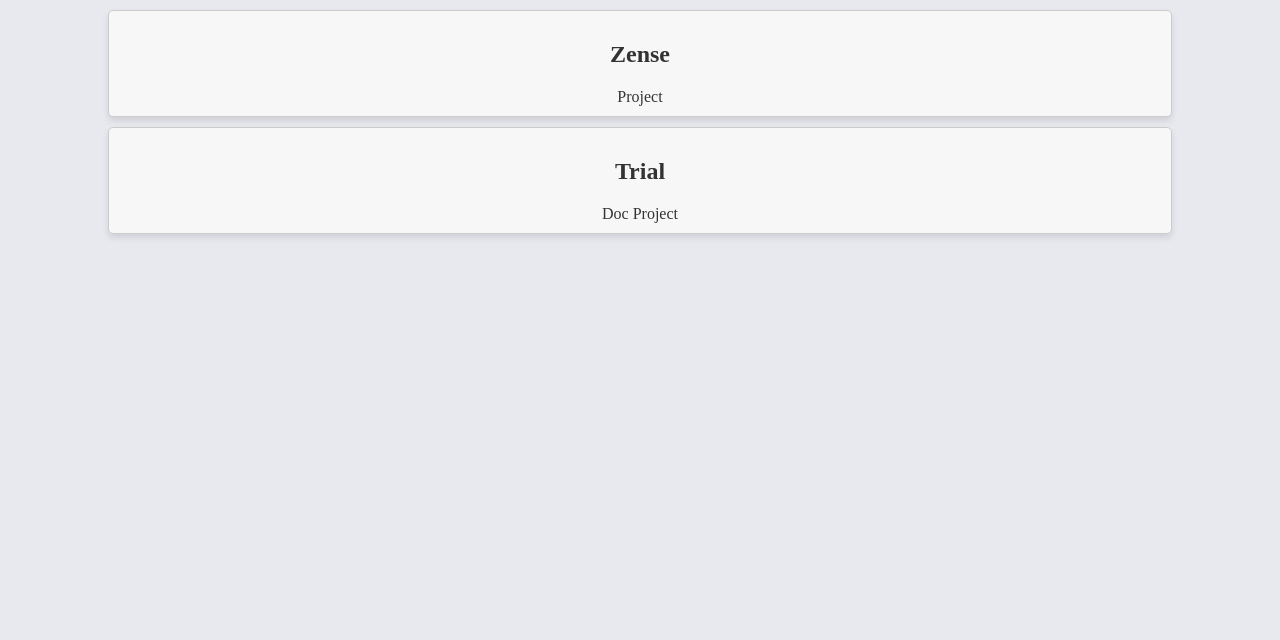
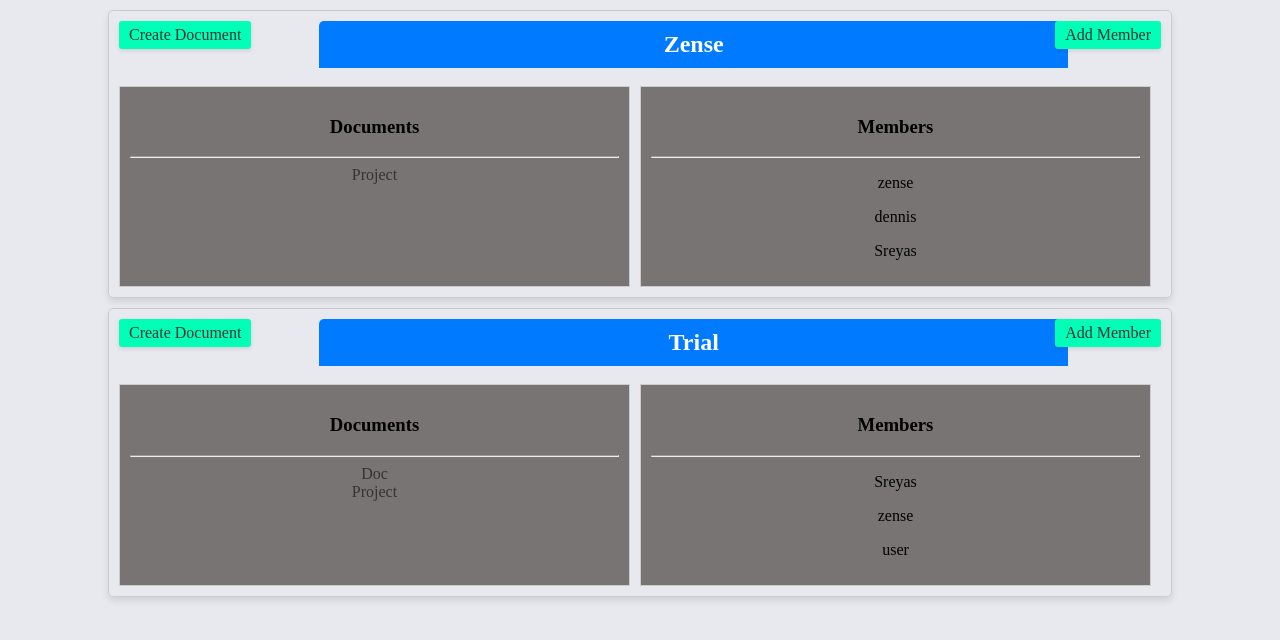
Before and after one commit to Sreyas-J/ZenseProject, a Django app: page /home/ in a window 1280 px wide. Shown: the top 640 px of the page. Run offline with Django 4.2, Linux system fonts and the light colour scheme; a user stored in the database is signed in; data comes from the database, SQL or seed files in the repository; both versions use the stored data as it was after the commit.

Commit message:
styling and usability added have to include delete option in home page

```diff
--- a/ZenseProject/videoCall/templates/home.html
+++ b/ZenseProject/videoCall/templates/home.html
@@ -5,6 +5,15 @@
 {% block style %}
 
 <style>
+    .document {
+        flex: 1;
+        padding: 10px;
+        border: 1px solid #ccc;
+        background-color: rgba(118, 114, 114, 0.983);
+        /* Use rgba format with transparency */
+        margin-right: 10px;
+    }
+
     .card {
         border: 1px solid #ccc;
         border-radius: 5px;
@@ -13,28 +22,136 @@
         margin-left: 100px;
         margin-right: 100px;
         text-align: center;
-        background-color: #f7f7f7;
         box-shadow: 0 4px 6px rgba(0, 0, 0, 0.1);
         transition: transform 0.2s;
+        position: relative;
+    }
+
+    .add-member-link {
+        position: absolute;
+        background-color: rgb(0, 255, 183);
+        top: 10px;
+        right: 10px;
+        color: white;
+        padding: 5px 10px;
+        text-decoration: none;
+        border-radius: 3px;
+        box-shadow: 0 2px 4px rgba(0, 0, 0, 0.1);
+    }
+
+    .add-doc-link {
+        position: absolute;
+        background-color: rgb(0, 255, 183);
+        top: 10px;
+        left: 10px;
+        color: white;
+        padding: 5px 10px;
+        text-decoration: none;
+        border-radius: 3px;
+        box-shadow: 0 2px 4px rgba(0, 0, 0, 0.1);
     }
 
     .card a {
         text-decoration: none;
         color: #333;
     }
+
+    .messages {
+        list-style: none;
+        padding: 0;
+        margin: 10px;
+        text-align: center;
+    }
+
+    .messages p {
+        margin: 5px;
+        padding: 10px;
+        border-radius: 5px;
+        box-shadow: 0 2px 4px rgba(0, 0, 0, 0.1);
+    }
+
+    .messages .error {
+        background-color: #f8d7da;
+        border-color: #f5c6cb;
+        color: #721c24;
+    }
+
+    .messages .success {
+        background-color: #d4edda;
+        border-color: #c3e6cb;
+        color: #155724;
+    }
+
+    .group h2 {
+        margin: 0;
+        padding: 10px;
+        background-color: #007BFF;
+        color: white;
+        border-top-left-radius: 5px;
+        border-top-right-radius: 5px;
+        width: 70%;
+        margin-left:200px ;
+    }
+
+    .table {
+        display: flex;
+        /* Use Flexbox for layout */
+    }
+
+    .members {
+        flex: 1;
+        /* Equal distribution of space for both columns */
+        padding: 10px;
+        border: 1px solid #ccc;
+        background-color: #f7f7f707;
+        margin-left: 10px;
+    }
+
+    .body {
+        background-color: rgba(163, 157, 157, 0.31);
+        /* Use rgba format with transparency */
+    }
 </style>
 {% endblock style %}
 
+
 {% block content %}
+{% for message in messages %}
+<p{% if message.tags %} class="{{ message.tags }}" {% endif %}>{{ message }}</p>
+{% endfor %}
 
 {% for group in groups %}
 <div class="card">
-    <a href="{% url 'videoCall:lobby' group=group.name %}"><h2>{{ group.name }}</h2></a>
+    <a href="{% url 'videoCall:lobby' group=group.name %}" class="group">
+        <h2>{{ group.name }}</h2>
+    </a>
+    <div class="add-member-link">
+        <a href="{% url 'videoCall:addMember' group=group.name %}">Add Member</a>
+    </div>
+    <div class="add-doc-link">
+        <a href="{% url 'videoCall:addDoc' group=group.name %}">Create Document</a>
+    </div>
 
-    {% for doc in group.doc.all %}
-    <a href="{% url 'liveEdit:doc' group=group.name doc=doc.name %}">{{ doc.name }}</a>
-    {% endfor %}
+    <br>
+
+    <div class="table">
+        <div class="document">
+            <h3> Documents </h3>
+            <hr>
+            {% for doc in group.doc.all %}
+            <a href="{% url 'liveEdit:doc' group=group.name doc=doc.name %}">{{ doc.name }}</a>
+            <br>
+            {% endfor %}
+        </div>
+
+        <div class="document">
+            <h3> Members </h3>
+            <hr>
+            {% for member in group.user_profile.all %}
+            <p>{{ member.user.username }}</p>
+            {% endfor %}
+        </div>
+    </div>
 </div>
 {% endfor %}
-
 {% endblock content %}
--- a/ZenseProject/videoCall/urls.py
+++ b/ZenseProject/videoCall/urls.py
@@ -10,6 +10,8 @@ urlpatterns=[
     path('signup/',views.signup,name='signup'),
     path('<str:group>/',views.lobby,name='lobby'),
     path('room/<str:group>/',views.room,name='room'),
+    path('room/<str:group>/addMember/',views.addMember,name='addMember'),
+    path('room/<str:group>/addDoc/',views.addDoc,name='addDoc'),
 
     path('<str:group>/get_token/',views.Token,name='token'),
     path('create_member/',views.createMember,name='createMember'),
--- a/ZenseProject/videoCall/views.py
+++ b/ZenseProject/videoCall/views.py
@@ -35,6 +35,50 @@ def home(request):
 def room(request,group):
     grp=Group.objects.get(name=group)
     return render(request,'room.html',{'group':grp})
+
+@login_required(login_url='videoCall:login')
+def addMember(request, group):
+    grp = Group.objects.get(name=group)
+
+    if request.method=='POST':
+        name=request.POST.get('member')
+        profile=Profile.objects.get(user__username=name)
+
+        if grp in profile.groups.all():
+            messages.error(request,f'{name} is already in {group}')
+            return redirect('videoCall:home')
+
+        profile.groups.add(grp)
+        profile.save()
+
+        messages.success(request,f'{name} has been added to {group}')
+        return redirect('videoCall:home')
+
+    return render(request,'addMember.html',{'profiles':Profile.objects.exclude(groups=grp)})
+
+@login_required(login_url='videoCall:login')
+def addDoc(request,group):
+    grp=Group.objects.get(name=group)
+    profile=Profile.objects.get(user=request.user)
+
+    if grp not in profile.groups.all():
+        messages.error(request,f"You aren't a member of {group}")
+        return redirect('videoCall:home')
+
+    if request.method=="POST":
+        doc_name=request.POST.get('document')
+        try:
+            Document.objects.get(name=doc_name,groups=grp)
+        except:
+            document=Document.objects.create(name=doc_name)
+            grp.doc.add(document)
+            grp.save()
+            messages.success(request,f"{doc_name} has been created in {group}")
+            return redirect('videoCall:home')
+        messages.error(request,f"Document with name:{doc_name} already exists in the group")
+        return redirect('videoCall:addDoc',group=group)
+
+    return render(request,'addDoc.html',{'group':grp})
 
 def signup(request):
     if request.method=='POST':
```
Also changed, not shown: ZenseProject/videoCall/templates/addDoc.html (added, +80 -0 lines), ZenseProject/videoCall/templates/addMember.html (added, +88 -0 lines), ZenseProject/db.sqlite3.
